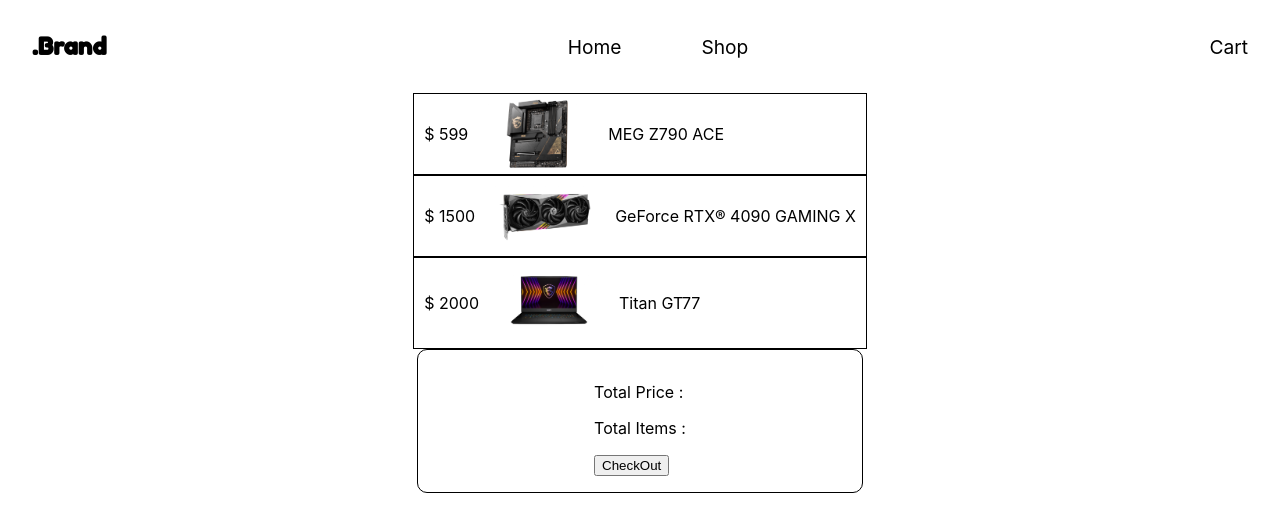
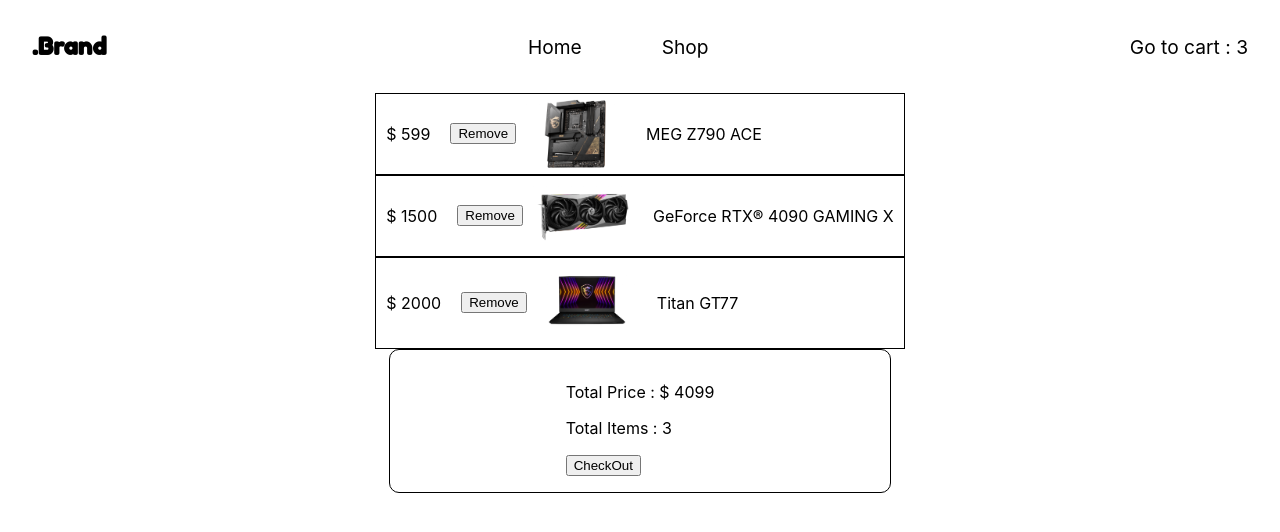
Before and after one commit to githmin/project-shopping-cart, a React (Create React App) app: page /cart in a window 1280 px wide. Shown: the top 532 px of the page. Built offline with nearby package versions, Linux system fonts and the light colour scheme.

Commit message:
logic complete

```diff
--- a/src/App.js
+++ b/src/App.js
@@ -30,11 +30,11 @@
 
   return (
     <div>
-    <Nav/>
+    <Nav CartItems={CartItems}/>
     <Routes>
       <Route path="/" element={<Index />} />
       <Route path="/shop" element={<Shop items={items} CartItems={CartItems} setCartItems={setCartItems} />} />
-      <Route path="/cart" element={<Cart CartItems={CartItems}/>} />
+      <Route path="/cart" element={<Cart CartItems={CartItems} setCartItems={setCartItems} />} />
     </Routes>
 
     </div>
--- a/src/components/Nav.jsx
+++ b/src/components/Nav.jsx
@@ -2,7 +2,7 @@
 import { Link } from 'react-router-dom'
 import './nav.css'
 
-function Nav() {
+function Nav(props) {
   return (
     <div className='mainNav'>
         <Link className='LinkClass brand' to='/'>.Brand</Link>
@@ -10,7 +10,7 @@
           <Link className='LinkClass' to='/'>Home</Link>
           <Link className='LinkClass' to='/shop'>Shop</Link>
         </div>
-        <Link className='LinkClass Cart' to='/cart'>Cart</Link>
+        <Link className='LinkClass Cart' to='/cart'>Go to cart : {props.CartItems.length}</Link>
     </div>
   )
 }
--- a/src/components/Shop/Shop.jsx
+++ b/src/components/Shop/Shop.jsx
@@ -7,7 +7,7 @@
   const cartitems = props.CartItems;
   const setcartitems = props.setCartItems;
 
-  const updateCart =(product , props)=>{
+  const updateCart =(product)=>{
     console.log("adding to Cart");
     setcartitems([...cartitems, product]);
     console.log(cartitems);
--- a/src/components/cart/Cart.jsx
+++ b/src/components/cart/Cart.jsx
@@ -1,24 +1,36 @@
-import React from 'react'
+import React,{ useState } from 'react'
 import './cart.css'
 
 function Cart(props) {
+
+  const removeFromCart = (productToRemove) =>{
+    props.setCartItems(props.CartItems.filter(product => product !== productToRemove ))
+  }
+
+  let sum = 0;
+  props.CartItems.forEach(item => {
+      sum += item.Price
+  });
+
   return (
     <div className='mainCheck'>
 
         <div>
-            {props.CartItems.map( x =>
-                    <div className='cartCard'>
-                        <div className='itemName'>$ {x.Price}</div>
-                        <img className='CartImg' src={x.url}/>
-                        <div className='itemName'>{x.Name}</div>
+            {props.CartItems.map( product =>
+                    <div className='cartCard' >
+                        <div className='itemName'>$ {product.Price}</div>
+                        <button onClick={()=> removeFromCart(product)}>Remove</button>
+                        <img className='CartImg' src={product.url} alt={product.Name}/>
+                        <div className='itemName'>{product.Name}</div>
+
                     </div>
                 )}
         </div>
 
 
         <div className="totalDiv">
-            <p>Total Price :</p>
-            <p>Total Items :</p>
+            <p>Total Price : $ {sum}</p>
+            <p>Total Items : {props.CartItems.length}</p>
             <button>CheckOut</button>
         </div>
 
```
